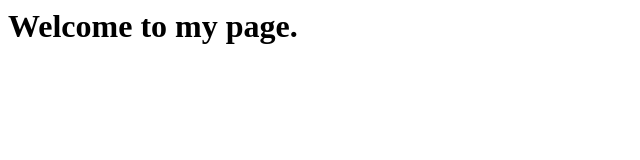
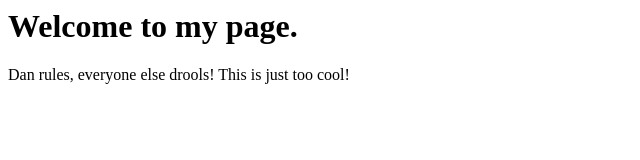
Before and after one commit to danbocee/angular-coursera, a plain HTML site: page index.html in a window 1280 px wide. Shown: the whole page, without its empty margins (0-640 px from the left). Drawn offline with Linux system fonts and the light colour scheme.

Commit message:
The next iteration

```diff
--- a/index.html
+++ b/index.html
@@ -6,6 +6,9 @@
   </head>
   <body>
    <h1> Welcome to my page.</h1>
+   Dan rules, everyone else drools!
+
+   This is just too cool!
 
 
   </body>
```
